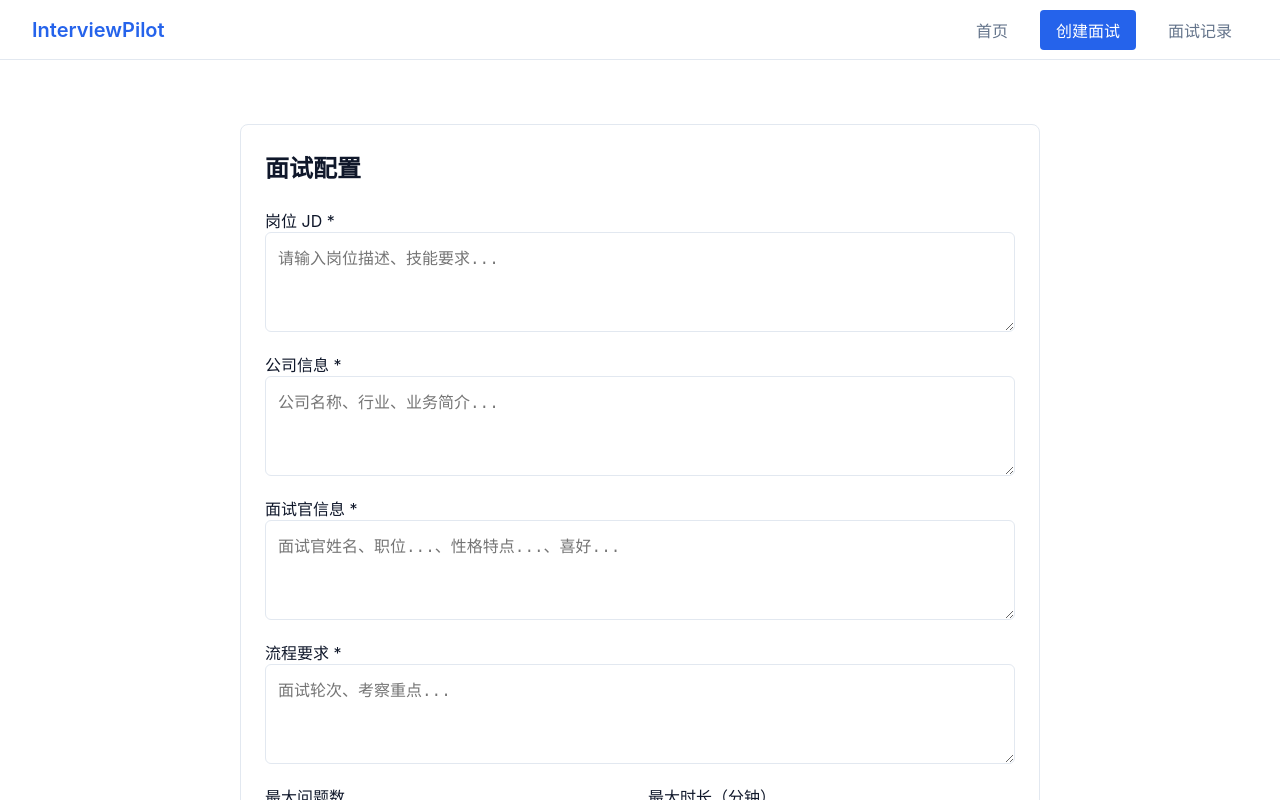
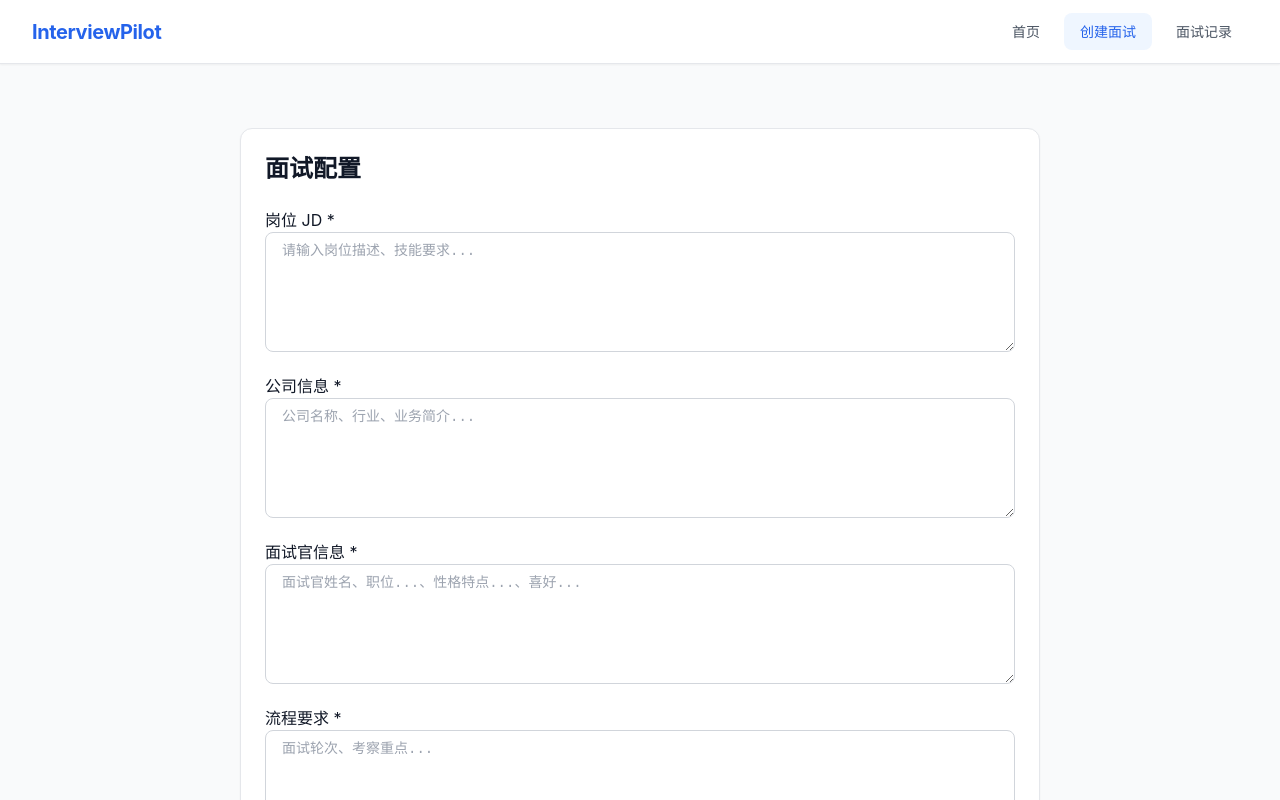
Before and after one commit to feng-crazy/interviewpilot, a React (Vite) app in the folder frontend/: page /config in a window 1280 px wide. Shown: the top 800 px of the page. Built offline with nearby package versions, Linux system fonts and the light colour scheme; no server answers.

Commit message:
feat: add AI optimize button styles

```diff
--- a/frontend/src/index.css
+++ b/frontend/src/index.css
@@ -1,12 +1,65 @@
 :root {
-  --primary-color: #2563eb;
-  --secondary-color: #64748b;
-  --success-color: #22c55e;
-  --warning-color: #f59e0b;
-  --error-color: #ef4444;
-  --background: #ffffff;
-  --foreground: #0f172a;
-  --border: #e2e8f0;
+  font-family: 'Inter', -apple-system, BlinkMacSystemFont, 'Segoe UI', Roboto, sans-serif;
+  font-size: 16px;
+  line-height: 1.5;
+  font-weight: 400;
+
+  color-scheme: light;
+
+  --color-primary-50: #eff6ff;
+  --color-primary-100: #dbeafe;
+  --color-primary-200: #bfdbfe;
+  --color-primary-300: #93c5fd;
+  --color-primary-400: #60a5fa;
+  --color-primary-500: #3b82f6;
+  --color-primary-600: #2563eb;
+  --color-primary-700: #1d4ed8;
+  --color-primary-800: #1e40af;
+  --color-primary-900: #1e3a8a;
+
+  --color-gray-50: #f9fafb;
+  --color-gray-100: #f3f4f6;
+  --color-gray-200: #e5e7eb;
+  --color-gray-300: #d1d5db;
+  --color-gray-400: #9ca3af;
+  --color-gray-500: #6b7280;
+  --color-gray-600: #4b5563;
+  --color-gray-700: #374151;
+  --color-gray-800: #1f2937;
+  --color-gray-900: #111827;
+
+  --color-success-500: #10b981;
+  --color-success-600: #059669;
+  --color-warning-500: #f59e0b;
+  --color-warning-600: #d97706;
+  --color-error-500: #ef4444;
+  --color-error-600: #dc2626;
+
+  --surface: #ffffff;
+  --page-bg: #f9fafb;
+
+  --radius-sm: 4px;
+  --radius-md: 8px;
+  --radius-lg: 12px;
+  --radius-xl: 16px;
+  --radius-full: 9999px;
+
+  --shadow-sm: 0 1px 2px rgba(0, 0, 0, 0.05);
+  --shadow-md: 0 4px 6px -1px rgba(0, 0, 0, 0.1), 0 2px 4px -2px rgba(0, 0, 0, 0.05);
+  --shadow-lg: 0 10px 15px -3px rgba(0, 0, 0, 0.1), 0 4px 6px -4px rgba(0, 0, 0, 0.05);
+  --shadow-xl: 0 20px 25px -5px rgba(0, 0, 0, 0.1), 0 8px 10px -6px rgba(0, 0, 0, 0.05);
+
+  --spacing-xs: 4px;
+  --spacing-sm: 8px;
+  --spacing-md: 16px;
+  --spacing-lg: 24px;
+  --spacing-xl: 32px;
+  --spacing-2xl: 48px;
+  --spacing-3xl: 64px;
+
+  --transition-fast: 150ms ease;
+  --transition-normal: 200ms ease;
+  --transition-slow: 300ms ease;
 }
 
 * {
@@ -16,36 +69,73 @@
 }
 
 body {
-  font-family: -apple-system, BlinkMacSystemFont, 'Segoe UI', Roboto, sans-serif;
-  background: var(--background);
-  color: var(--foreground);
+  background: var(--page-bg);
+  color: var(--color-gray-900);
+  min-height: 100vh;
 }
+
+h1, h2, h3, h4, h5, h6 {
+  font-weight: 600;
+  color: var(--color-gray-900);
+}
+
+h1 { font-size: 2rem; line-height: 1.25; }
+h2 { font-size: 1.5rem; line-height: 1.3; }
+h3 { font-size: 1.125rem; line-height: 1.4; }
 
 .container {
   max-width: 1200px;
   margin: 0 auto;
-  padding: 2rem;
+  padding: var(--spacing-xl);
 }
 
 .card {
-  background: var(--background);
-  border: 1px solid var(--border);
-  border-radius: 8px;
-  padding: 1.5rem;
+  background: var(--surface);
+  border: 1px solid var(--color-gray-200);
+  border-radius: var(--radius-lg);
+  padding: var(--spacing-lg);
+  box-shadow: var(--shadow-sm);
+  transition: box-shadow var(--transition-normal);
+}
+
+.card:hover {
+  box-shadow: var(--shadow-md);
+}
+
+.card-elevated {
+  background: var(--surface);
+  border-radius: var(--radius-lg);
+  padding: var(--spacing-lg);
+  box-shadow: var(--shadow-lg);
 }
 
 .button {
-  background: var(--primary-color);
+  display: inline-flex;
+  align-items: center;
+  justify-content: center;
+  gap: var(--spacing-sm);
+  background: var(--color-primary-600);
   color: white;
   border: none;
-  padding: 0.75rem 1.5rem;
-  border-radius: 6px;
+  padding: var(--spacing-sm) var(--spacing-lg);
+  border-radius: var(--radius-md);
   cursor: pointer;
-  font-size: 1rem;
+  font-size: 0.875rem;
+  font-weight: 500;
+  line-height: 1.5;
+  transition: all var(--transition-fast);
+  text-decoration: none;
 }
 
-.button:hover {
-  opacity: 0.9;
+.button:hover:not(:disabled) {
+  background: var(--color-primary-700);
+  transform: translateY(-1px);
+  box-shadow: var(--shadow-md);
+}
+
+.button:active:not(:disabled) {
+  transform: translateY(0);
+  box-shadow: var(--shadow-sm);
 }
 
 .button:disabled {
@@ -53,71 +143,424 @@ body {
   cursor: not-allowed;
 }
 
-.input {
-  border: 1px solid var(--border);
-  border-radius: 6px;
-  padding: 0.75rem;
-  width: 100%;
-  font-size: 1rem;
+.button-secondary {
+  background: var(--color-gray-100);
+  color: var(--color-gray-700);
 }
 
-.input:focus {
+.button-secondary:hover:not(:disabled) {
+  background: var(--color-gray-200);
+}
+
+.button-ghost {
+  background: transparent;
+  color: var(--color-gray-600);
+}
+
+.button-ghost:hover:not(:disabled) {
+  background: var(--color-gray-100);
+  color: var(--color-gray-900);
+}
+
+.button-danger {
+  background: var(--color-error-500);
+}
+
+.button-danger:hover:not(:disabled) {
+  background: var(--color-error-600);
+}
+
+.button-success {
+  background: var(--color-success-500);
+}
+
+.button-success:hover:not(:disabled) {
+  background: var(--color-success-600);
+}
+
+.button-lg {
+  padding: var(--spacing-md) var(--spacing-xl);
+  font-size: 1rem;
+  border-radius: var(--radius-lg);
+}
+
+.input,
+.textarea {
+  background: var(--surface);
+  border: 1px solid var(--color-gray-300);
+  border-radius: var(--radius-md);
+  padding: var(--spacing-sm) var(--spacing-md);
+  width: 100%;
+  font-size: 0.875rem;
+  line-height: 1.5;
+  color: var(--color-gray-900);
+  transition: all var(--transition-fast);
+}
+
+.input:hover,
+.textarea:hover {
+  border-color: var(--color-gray-400);
+}
+
+.input:focus,
+.textarea:focus {
   outline: none;
-  border-color: var(--primary-color);
+  border-color: var(--color-primary-500);
+  box-shadow: 0 0 0 3px var(--color-primary-100);
+}
+
+.input::placeholder,
+.textarea::placeholder {
+  color: var(--color-gray-400);
 }
 
 .textarea {
-  border: 1px solid var(--border);
-  border-radius: 6px;
-  padding: 0.75rem;
-  width: 100%;
-  font-size: 1rem;
-  min-height: 100px;
+  min-height: 120px;
   resize: vertical;
+}
+
+.label {
+  display: block;
+  font-size: 0.875rem;
+  font-weight: 500;
+  color: var(--color-gray-700);
+  margin-bottom: var(--spacing-sm);
+}
+
+.label-required::after {
+  content: ' *';
+  color: var(--color-error-500);
+}
+
+.navbar {
+  display: flex;
+  justify-content: space-between;
+  align-items: center;
+  padding: 0 var(--spacing-xl);
+  height: 64px;
+  background: var(--surface);
+  border-bottom: 1px solid var(--color-gray-200);
+  position: sticky;
+  top: 0;
+  z-index: 100;
+  box-shadow: var(--shadow-sm);
+}
+
+.navbar-brand {
+  display: flex;
+  align-items: center;
+  gap: var(--spacing-sm);
+}
+
+.navbar-logo {
+  font-size: 1.25rem;
+  font-weight: 700;
+  color: var(--color-primary-600);
+  text-decoration: none;
+  letter-spacing: -0.02em;
+}
+
+.navbar-logo:hover {
+  color: var(--color-primary-700);
+}
+
+.navbar-links {
+  display: flex;
+  gap: var(--spacing-sm);
+}
+
+.navbar-link {
+  padding: var(--spacing-sm) var(--spacing-md);
+  color: var(--color-gray-600);
+  text-decoration: none;
+  font-size: 0.875rem;
+  font-weight: 500;
+  border-radius: var(--radius-md);
+  transition: all var(--transition-fast);
+}
+
+.navbar-link:hover {
+  background: var(--color-gray-100);
+  color: var(--color-gray-900);
+}
+
+.navbar-link.active {
+  background: var(--color-primary-50);
+  color: var(--color-primary-600);
+}
+
+.hero {
+  text-align: center;
+  padding: var(--spacing-3xl) var(--spacing-xl);
+  background: linear-gradient(135deg, var(--color-primary-50) 0%, var(--page-bg) 100%);
+  border-radius: var(--radius-xl);
+  margin-bottom: var(--spacing-xl);
+}
+
+.hero-title {
+  font-size: 2.5rem;
+  font-weight: 700;
+  letter-spacing: -0.02em;
+  margin-bottom: var(--spacing-md);
+  color: var(--color-gray-900);
+}
+
+.hero-subtitle {
+  font-size: 1.125rem;
+  color: var(--color-gray-600);
+  margin-bottom: var(--spacing-xl);
+  max-width: 600px;
+  margin-left: auto;
+  margin-right: auto;
+}
+
+.hero-actions {
+  display: flex;
+  gap: var(--spacing-md);
+  justify-content: center;
+  flex-wrap: wrap;
 }
 
 .chat-container {
   display: flex;
   flex-direction: column;
-  height: 100vh;
+  height: calc(100vh - 64px);
+  background: var(--page-bg);
+}
+
+.chat-header {
+  padding: var(--spacing-md);
+  background: var(--surface);
+  border-bottom: 1px solid var(--color-gray-200);
+  display: flex;
+  justify-content: space-between;
+  align-items: center;
+}
+
+.chat-header-title {
+  font-size: 1rem;
+  font-weight: 600;
 }
 
 .chat-messages {
   flex: 1;
   overflow-y: auto;
-  padding: 1rem;
+  padding: var(--spacing-lg);
+  display: flex;
+  flex-direction: column;
+  gap: var(--spacing-md);
+}
+
+.message {
+  max-width: 80%;
+  padding: var(--spacing-md);
+  border-radius: var(--radius-lg);
+  box-shadow: var(--shadow-sm);
+  animation: messageIn var(--transition-normal);
+}
+
+@keyframes messageIn {
+  from {
+    opacity: 0;
+    transform: translateY(8px);
+  }
+  to {
+    opacity: 1;
+    transform: translateY(0);
+  }
+}
+
+.message.ai {
+  background: var(--surface);
+  border: 1px solid var(--color-gray-200);
+  align-self: flex-start;
+}
+
+.message.candidate {
+  background: var(--color-primary-500);
+  color: white;
+  align-self: flex-end;
+}
+
+.message.interviewer {
+  background: var(--color-warning-500);
+  color: var(--color-gray-900);
+  align-self: flex-start;
+}
+
+.message-role {
+  font-size: 0.75rem;
+  font-weight: 500;
+  opacity: 0.8;
+  margin-bottom: var(--spacing-xs);
+}
+
+.message-content {
+  font-size: 0.875rem;
+  line-height: 1.5;
 }
 
 .chat-input {
-  padding: 1rem;
-  border-top: 1px solid var(--border);
+  padding: var(--spacing-lg);
+  background: var(--surface);
+  border-top: 1px solid var(--color-gray-200);
 }
 
-.message {
-  padding: 0.75rem 1rem;
-  margin: 0.5rem 0;
-  border-radius: 8px;
+.chat-input-area {
+  display: flex;
+  gap: var(--spacing-md);
+  align-items: flex-end;
 }
 
-.message.ai {
-  background: #f1f5f9;
+.chat-input textarea {
+  flex: 1;
+  border-radius: var(--radius-lg);
+  min-height: 44px;
+  resize: none;
 }
 
-.message.candidate {
-  background: #dbeafe;
-  margin-left: auto;
+.chat-input-actions {
+  display: flex;
+  gap: var(--spacing-sm);
 }
 
-.message.interviewer {
-  background: #fef3c7;
+.status-badge {
+  display: inline-flex;
+  align-items: center;
+  gap: var(--spacing-xs);
+  padding: var(--spacing-xs) var(--spacing-sm);
+  border-radius: var(--radius-full);
+  font-size: 0.75rem;
+  font-weight: 500;
+}
+
+.status-badge-success {
+  background: var(--color-success-500);
+  color: white;
+}
+
+.status-badge-warning {
+  background: var(--color-warning-500);
+  color: var(--color-gray-900);
+}
+
+.status-badge-error {
+  background: var(--color-error-500);
+  color: white;
+}
+
+.status-badge-neutral {
+  background: var(--color-gray-100);
+  color: var(--color-gray-600);
+}
+
+.list-item {
+  padding: var(--spacing-lg);
+  border-bottom: 1px solid var(--color-gray-200);
+  display: flex;
+  justify-content: space-between;
+  align-items: center;
+  transition: background var(--transition-fast);
+}
+
+.list-item:hover {
+  background: var(--color-gray-50);
+}
+
+.list-item:last-child {
+  border-bottom: none;
+}
+
+.list-item-title {
+  font-size: 0.875rem;
+  font-weight: 600;
+  color: var(--color-gray-900);
+}
+
+.list-item-meta {
+  font-size: 0.75rem;
+  color: var(--color-gray-500);
+  margin-top: var(--spacing-xs);
+}
+
+.tab-list {
+  display: flex;
+  gap: var(--spacing-xs);
+  padding: var(--spacing-xs);
+  background: var(--color-gray-100);
+  border-radius: var(--radius-lg);
+}
+
+.tab-button {
+  padding: var(--spacing-sm) var(--spacing-lg);
+  background: transparent;
+  border: none;
+  border-radius: var(--radius-md);
+  font-size: 0.875rem;
+  font-weight: 500;
+  color: var(--color-gray-600);
+  cursor: pointer;
+  transition: all var(--transition-fast);
+}
+
+.tab-button:hover {
+  background: var(--color-gray-200);
+}
+
+.tab-button[aria-selected="true"] {
+  background: var(--surface);
+  color: var(--color-gray-900);
+  box-shadow: var(--shadow-sm);
+}
+
+.tab-panel {
+  padding: var(--spacing-lg);
+}
+
+.empty-state {
+  text-align: center;
+  padding: var(--spacing-3xl);
+  color: var(--color-gray-500);
+}
+
+.empty-state-icon {
+  font-size: 2rem;
+  margin-bottom: var(--spacing-md);
+  opacity: 0.5;
+}
+
+.empty-state-title {
+  font-size: 1rem;
+  font-weight: 500;
+  color: var(--color-gray-700);
+  margin-bottom: var(--spacing-sm);
+}
+
+.empty-state-description {
+  font-size: 0.875rem;
+}
+
+.loading-spinner {
+  display: inline-block;
+  width: 20px;
+  height: 20px;
+  border: 2px solid var(--color-gray-200);
+  border-top-color: var(--color-primary-500);
+  border-radius: var(--radius-full);
+  animation: spin 1s linear infinite;
+}
+
+@keyframes spin {
+  to { transform: rotate(360deg); }
 }
 
 .streaming-cursor {
   display: inline-block;
   width: 2px;
   height: 1em;
-  background: var(--primary-color);
+  background: var(--color-primary-500);
   animation: pulse 1s infinite;
+  margin-left: 2px;
 }
 
 @keyframes pulse {
@@ -125,88 +568,78 @@ body {
   50% { opacity: 0.3; }
 }
 
-/* Navbar Styles */
-.navbar {
-  display: flex;
-  justify-content: space-between;
-  align-items: center;
-  padding: 0 2rem;
-  height: 60px;
-  background: var(--background);
-  border-bottom: 1px solid var(--border);
-  position: sticky;
-  top: 0;
-  z-index: 100;
+.form-group {
+  margin-bottom: var(--spacing-lg);
 }
 
-.navbar-brand {
+.form-row {
+  display: flex;
+  gap: var(--spacing-lg);
+}
+
+.form-row > * {
+  flex: 1;
+}
+
+.progress-bar {
+  height: 8px;
+  background: var(--color-gray-200);
+  border-radius: var(--radius-full);
+  overflow: hidden;
+}
+
+.progress-bar-fill {
+  height: 100%;
+  background: var(--color-primary-500);
+  transition: width var(--transition-slow);
+}
+
+.copy-link-area {
   display: flex;
   align-items: center;
+  gap: var(--spacing-sm);
+  padding: var(--spacing-sm);
+  background: var(--color-gray-100);
+  border-radius: var(--radius-md);
+  font-size: 0.75rem;
 }
 
-.navbar-logo {
-  font-size: 1.25rem;
-  font-weight: 600;
-  color: var(--primary-color);
-  text-decoration: none;
+.copy-link-url {
+  color: var(--color-gray-600);
+  overflow: hidden;
+  text-overflow: ellipsis;
 }
 
-.navbar-logo:hover {
-  opacity: 0.9;
-}
-
-.navbar-links {
-  display: flex;
-  gap: 1rem;
-}
-
-.navbar-link {
-  padding: 0.5rem 1rem;
-  color: var(--secondary-color);
-  text-decoration: none;
-  border-radius: 4px;
-  transition: background 0.2s, color 0.2s;
-}
-
-.navbar-link:hover {
-  background: #f1f5f9;
-  color: var(--foreground);
-}
-
-.navbar-link.active {
-  background: var(--primary-color);
-  color: white;
-}
-
-/* Focus Styles for Accessibility */
 .button:focus,
 .input:focus,
 .textarea:focus,
-.navbar-link:focus {
-  outline: 2px solid var(--primary-color);
+.navbar-link:focus,
+.tab-button:focus {
+  outline: 2px solid var(--color-primary-500);
   outline-offset: 2px;
 }
 
 .button:focus:not(:focus-visible),
 .input:focus:not(:focus-visible),
-.textarea:focus:not(:focus-visible),
-.navbar-link:focus:not(:focus-visible) {
+.textaera:focus:not(:focus-visible),
+.navbar-link:focus:not(:focus-visible),
+.tab-button:focus:not(:focus-visible) {
   outline: none;
 }
 
 .button:focus-visible,
 .input:focus-visible,
 .textaera:focus-visible,
-.navbar-link:focus-visible {
-  outline: 2px solid var(--primary-color);
+.navbar-link:focus-visible,
+.tab-button:focus-visible {
+  outline: 2px solid var(--color-primary-500);
   outline-offset: 2px;
 }
 
-/* Responsive Design */
 @media (max-width: 768px) {
   .navbar {
-    padding: 0 1rem;
-    height: 50px;
+    padding: 0 var(--spacing-md);
+    height: 56px;
   }
 
   .navbar-logo {
@@ -214,30 +647,50 @@ body {
   }
 
   .navbar-links {
-    gap: 0.5rem;
+    gap: var(--spacing-xs);
   }
 
   .navbar-link {
-    padding: 0.375rem 0.75rem;
-    font-size: 0.875rem;
+    padding: var(--spacing-xs) var(--spacing-sm);
+    font-size: 0.75rem;
   }
 
   .container {
-    padding: 1rem;
+    padding: var(--spacing-md);
+  }
+
+  .hero {
+    padding: var(--spacing-xl) var(--spacing-md);
+  }
+
+  .hero-title {
+    font-size: 1.75rem;
+  }
+
+  .hero-subtitle {
+    font-size: 1rem;
   }
 
   .card {
-    padding: 1rem;
-    margin: 1rem;
+    padding: var(--spacing-md);
   }
 
-  .button {
-    padding: 0.625rem 1rem;
+  .button-lg {
+    padding: var(--spacing-sm) var(--spacing-lg);
     font-size: 0.875rem;
   }
 
   .chat-container {
-    height: calc(100vh - 50px);
+    height: calc(100vh - 56px);
+  }
+
+  .message {
+    max-width: 90%;
+  }
+
+  .form-row {
+    flex-direction: column;
+    gap: var(--spacing-md);
   }
 }
 
@@ -245,8 +698,8 @@ body {
   .navbar {
     flex-direction: column;
     height: auto;
-    padding: 0.5rem 1rem;
-    gap: 0.5rem;
+    padding: var(--spacing-sm) var(--spacing-md);
+    gap: var(--spacing-sm);
   }
 
   .navbar-links {
@@ -255,18 +708,41 @@ body {
   }
 
   .container {
-    padding: 0.5rem;
+    padding: var(--spacing-sm);
   }
 
-  h1 {
+  h1 { font-size: 1.5rem; }
+  h2 { font-size: 1.25rem; }
+  h3 { font-size: 1rem; }
+
+  .hero-title {
     font-size: 1.5rem;
   }
+}
 
-  h2 {
-    font-size: 1.25rem;
-  }
+.ai-optimize-button {
+  background: transparent;
+  border: none;
+  cursor: pointer;
+  font-size: 1.25rem;
+  padding: 0.25rem;
+  opacity: 0.6;
+  transition: opacity var(--transition-normal);
+  display: flex;
+  align-items: center;
+  justify-content: center;
+}
 
-  h3 {
-    font-size: 1rem;
-  }
+.ai-optimize-button:hover {
+  opacity: 1;
 }
+
+.ai-optimize-button:disabled {
+  opacity: 0.4;
+  cursor: not-allowed;
+}
+
+.ai-optimize-button .loading-spinner {
+  width: 1rem;
+  height: 1rem;
+}
```
